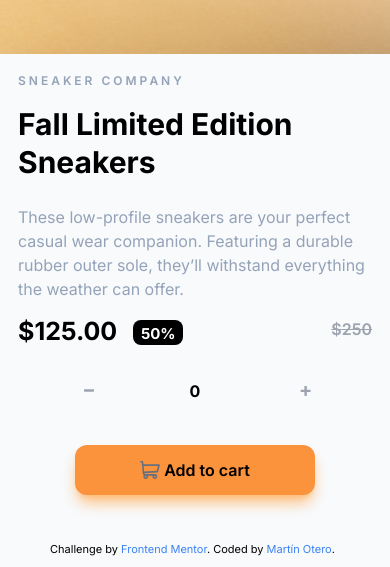
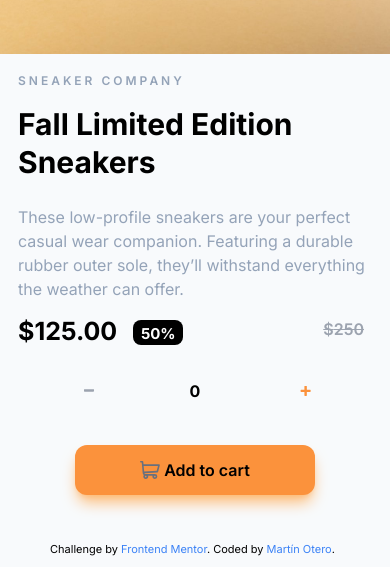
Before and after one commit to C0d3Drak3/ecommerce-product-page, a Next.js app: page / in a window 390 px wide. Shown: the part 406-973 px from the top of the page. Built offline with nearby package versions, Linux system fonts and the light colour scheme.

Commit message:
22
fixes

```diff
--- a/src/app/components/gallery.js
+++ b/src/app/components/gallery.js
@@ -45,7 +45,7 @@ export default function Product() {
   };
 
   return (
-    <div className="md:mr-10">
+    <div className="md:mr-10 min-w-[320px]">
       <div className="hidden md:flex flex-col h-[600px] w-[400px] justify-center">
         <div
           className="relative flex flex-col justify-center mb-4 mx-[0px] cursor-pointer"
@@ -57,7 +57,7 @@ export default function Product() {
             className="w-full h-auto rounded-xl"
           />
         </div>
-        <div className="flex justify-center space-x-2">
+        <div className="flex justify-center space-x-3">
           {productImgs.thumbs.map((thumb, index) => (
             <div
               key={index}
--- a/src/app/components/product.js
+++ b/src/app/components/product.js
@@ -32,11 +32,6 @@ export default function Product() {
     }
   };
 
-  /*const addToCartFunction = () => {
-    const productWithCount = { ...sneakersLE1, cartCount: count };
-    addToCart(productWithCount);
-  };*/
-
   const addToCartFunction = () => {
     addToCart(sneakersLE1, count);
     setCount(0);
@@ -48,7 +43,7 @@ export default function Product() {
   return (
     <div className=" flex md:flex-row flex-col md:justify-between text-black mb-6 md:max-w-[1200px]">
       <Gallery />
-      <div className="md:ml-10 flex flex-col mx-4 md:mt-0 mt-4  border-2  border-transparent md:h-[600px] min-w-[350px] max-w-[400px] justify-center">
+      <div className="md:ml-10 flex flex-col mx-4 md:mt-0 mt-4  border-2  border-transparent md:h-[600px] min-w-[320px] max-w-[400px] justify-center">
         <h1 className="tracking-[3px] font-semibold text-[12px] text-slate-400 mb-4">
           SNEAKER COMPANY
         </h1>
@@ -60,7 +55,7 @@ export default function Product() {
           Featuring a durable rubber outer sole, they’ll withstand everything
           the weather can offer.
         </p>
-        <div className="flex md:flex-col flex-row justify-between  md:space-y-2 mb-2">
+        <div className="flex md:flex-col flex-row justify-between min-w-[300px]  md:space-y-2 mb-2">
           <div className="flex flex-row h-[30px] items-center">
             <span className="font-bold text-[25px] ">
               ${sneakersLE1.price * (1 - sneakersLE1.discount / 100)}.00
@@ -69,7 +64,7 @@ export default function Product() {
               {sneakersLE1.discount}%
             </div>
           </div>
-          <span className="h-[30px]">
+          <span className="h-[30px] mr-2">
             <s className=" font-semibold text-gray-400">${sneakersLE1.price}</s>
           </span>
         </div>
@@ -85,8 +80,10 @@ export default function Product() {
                   width="15"
                   height="15"
                   xmlns="http://www.w3.org/2000/svg"
-                  className={`w-auto h-auto transition-colors duration-200 fill-current text-gray-400 ${
-                    count === 0 ? "" : `hover:text-orange-400`
+                  className={`w-auto h-auto transition-colors duration-200 fill-current md:text-gray-400 ${
+                    count === 0
+                      ? "text-gray-400"
+                      : `md:hover:text-orange-400 text-orange-400 `
                   }`}
                 >
                   <path d="M9.256 2.66c.204 0 .38-.056.53-.167.148-.11.222-.243.222-.396V.722c0-.152-.074-.284-.223-.395a.859.859 0 0 0-.53-.167H.76a.859.859 0 0 0-.53.167C.083.437.009.57.009.722v1.375c0 .153.074.285.223.396a.859.859 0 0 0 .53.167h8.495Z" />
@@ -104,10 +101,10 @@ export default function Product() {
                   width="15"
                   height="15"
                   xmlns="http://www.w3.org/2000/svg"
-                  className={`w-auto h-auto transition-colors duration-200 fill-current text-gray-400 ${
+                  className={`w-auto h-auto transition-colors duration-200 fill-current md:text-gray-400 ${
                     count + cartCount >= sneakersLE1.stock
-                      ? ""
-                      : `hover:text-orange-400`
+                      ? "text-gray-400"
+                      : `md:hover:text-orange-400 text-orange-400`
                   }`}
                 >
                   <path d="M6.33 10.896c.137 0 .255-.05.354-.149.1-.1.149-.217.149-.354V7.004h3.315c.136 0 .254-.05.354-.149.099-.1.148-.217.148-.354V5.272a.483.483 0 0 0-.148-.354.483.483 0 0 0-.354-.149H6.833V1.4a.483.483 0 0 0-.149-.354.483.483 0 0 0-.354-.149H4.915a.483.483 0 0 0-.354.149c-.1.1-.149.217-.149.354v3.37H1.08a.483.483 0 0 0-.354.15c-.1.099-.149.217-.149.353v1.23c0 .136.05.254.149.353.1.1.217.149.354.149h3.333v3.39c0 .136.05.254.15.353.098.1.216.149.353.149H6.33Z" />
--- a/src/app/page.js
+++ b/src/app/page.js
@@ -8,7 +8,7 @@ export default function Home() {
   return (
     <CartProvider>
       <main className="flex min-h-screen flex-col items-center justify-between md:p-4 bg-slate-50">
-        <div className="z-10 max-w-5xl w-full items-center  md:flex md:flex-col">
+        <div className="max-w-5xl w-full min-w-[300px] items-center  md:flex md:flex-col">
           <Navbar />
           <Product />
         </div>
```
